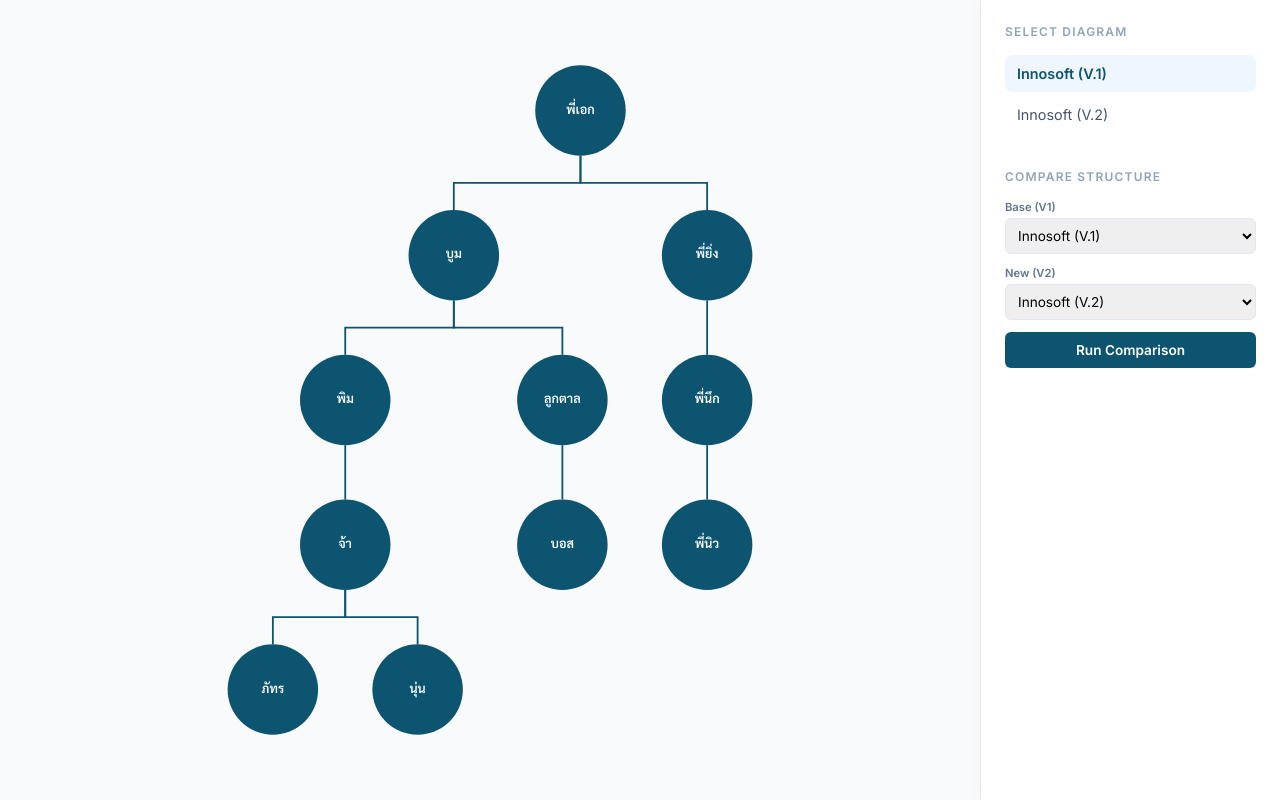
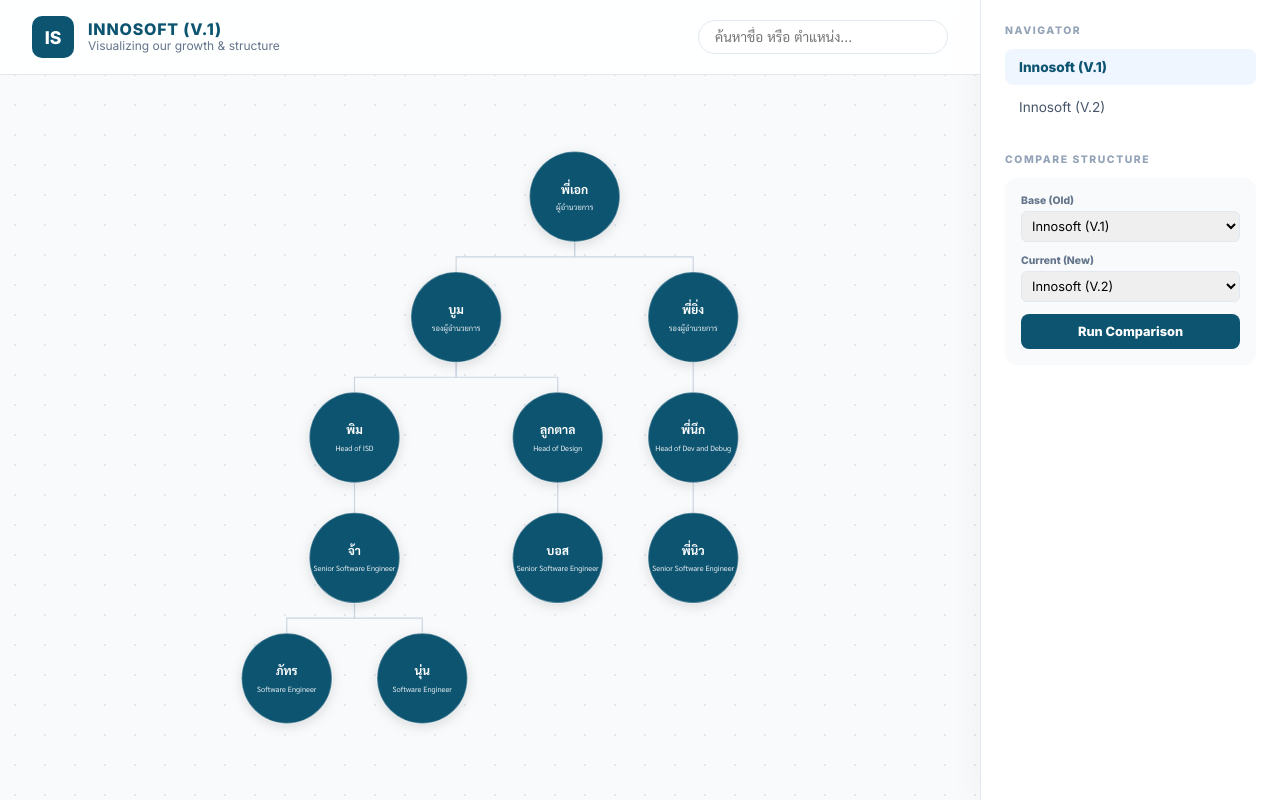
Before and after one commit to singhanat/innosoft, a plain HTML site: page org-chart/index.html in a window 1280 px wide. Drawn offline with Linux system fonts and the light colour scheme.

Commit message:
ค่อนข้างดีละ

```diff
--- a/org-chart/diagrams/innosoft-v01.json
+++ b/org-chart/diagrams/innosoft-v01.json
@@ -1,46 +1,57 @@
 {
     "พี่เอก": {
         "level": 1,
-        "under": null
+        "under": null,
+        "position": "ผู้อำนวยการ"
     },
     "บูม": {
         "level": 2,
-        "under": "พี่เอก"
+        "under": "พี่เอก",
+        "position": "รองผู้อำนวยการ"
     },
     "พี่ยิ่ง": {
         "level": 2,
-        "under": "พี่เอก"
+        "under": "พี่เอก",
+        "position": "รองผู้อำนวยการ"
     },
     "พิม": {
         "level": 3,
-        "under": "บูม"
+        "under": "บูม",
+        "position": "Head of ISD"
     },
     "ลูกตาล": {
         "level": 3,
-        "under": "บูม"
+        "under": "บูม",
+        "position": "Head of Design"
     },
     "พี่นึก": {
         "level": 3,
-        "under": "พี่ยิ่ง"
+        "under": "พี่ยิ่ง",
+        "position": "Head of Dev and Debug"
     },
     "พี่นิว": {
         "level": 4,
-        "under": "พี่นึก"
+        "under": "พี่นึก",
+        "position": "Senior Software Engineer"
     },
     "จ้า": {
         "level": 4,
-        "under": "พิม"
+        "under": "พิม",
+        "position": "Senior Software Engineer"
     },
     "บอส": {
         "level": 4,
-        "under": "ลูกตาล"
+        "under": "ลูกตาล",
+        "position": "Senior Software Engineer"
     },
     "ภัทร": {
         "level": 5,
-        "under": "จ้า"
+        "under": "จ้า",
+        "position": "Software Engineer"
     },
     "นุ่น": {
         "level": 5,
-        "under": "จ้า"
+        "under": "จ้า",
+        "position": "Software Engineer"
     }
 }
--- a/org-chart/index.html
+++ b/org-chart/index.html
@@ -4,17 +4,33 @@
 <head>
     <meta charset="UTF-8">
     <meta name="viewport" content="width=device-width, initial-scale=1.0">
-    <title>Organization Chart</title>
+    <title>Innosoft Organization Chart</title>
     <link rel="stylesheet" href="style.css">
     <link rel="preconnect" href="https://fonts.googleapis.com">
     <link rel="preconnect" href="https://fonts.gstatic.com" crossorigin>
-    <link href="https://fonts.googleapis.com/css2?family=Inter:wght@400;600&family=Sarabun:wght@400;600&display=swap"
+    <link
+        href="https://fonts.googleapis.com/css2?family=Inter:wght@400;600;800&family=Sarabun:wght@400;600;700&display=swap"
         rel="stylesheet">
 </head>
 
 <body>
     <div class="app-container">
         <main>
+            <!-- Branding Header -->
+            <header class="chart-header">
+                <div class="logo-area">
+                    <div class="logo-box">IS</div>
+                    <div class="company-info">
+                        <h1 id="diagram-title">Innosoft Org Chart</h1>
+                        <p id="diagram-subtitle">Visualizing our growth & structure</p>
+                    </div>
+                </div>
+
+                <div class="search-container">
+                    <input type="text" id="search-input" placeholder="ค้นหาชื่อ หรือ ตำแหน่ง...">
+                </div>
+            </header>
+
             <div id="chart-container">
                 <svg id="chart-svg"></svg>
             </div>
@@ -22,7 +38,7 @@
 
         <aside class="sidebar">
             <div class="sidebar-section">
-                <h3>SELECT DIAGRAM</h3>
+                <h3>NAVIGATOR</h3>
                 <ul id="diagram-list">
                     <!-- Menu items will be injected here -->
                 </ul>
@@ -32,27 +48,29 @@
                 <h3>COMPARE STRUCTURE</h3>
                 <div class="compare-controls">
                     <div class="select-group">
-                        <label>Base (V1)</label>
+                        <label>Base (Old)</label>
                         <select id="compare-base"></select>
                     </div>
                     <div class="select-group">
-                        <label>New (V2)</label>
+                        <label>Current (New)</label>
                         <select id="compare-target"></select>
                     </div>
                     <button id="btn-compare" class="compare-btn">Run Comparison</button>
-                    <button id="btn-clear-compare" class="clear-btn" style="display:none">Clear</button>
+                    <button id="btn-clear-compare" class="clear-btn" style="display:none">Back to Standard View</button>
                 </div>
             </div>
 
+            <!-- Softened Legend for Internal Comm -->
             <div class="legend" id="compare-legend" style="display:none">
+                <div class="legend-header">COMPARISON KEY</div>
                 <div class="legend-item"><span class="legend-color" style="background: var(--diff-promoted)"></span>
-                    เลื่อนตำแหน่ง (Promoted)</div>
-                <div class="legend-item"><span class="legend-color" style="background: var(--diff-demoted)"></span>
-                    ปรับลดตำแหน่ง (Demoted)</div>
+                    พัฒนาบทบาทใหม่ (Advanced Role)</div>
+                <div class="legend-item"><span class="legend-color" style="background: var(--diff-realigned)"></span>
+                    ปรับโครงสร้างเพื่อความเหมาะสม (Re-aligned)</div>
                 <div class="legend-item"><span class="legend-color" style="background: var(--diff-moved)"></span>
-                    เปลี่ยนสายการรายงาน (Reporting Change)</div>
+                    เปลี่ยนสายงาน/หัวหน้าทีม (New Team)</div>
                 <div class="legend-item"><span class="legend-color" style="background: var(--diff-new)"></span>
-                    พนักงานเข้าใหม่ (New)</div>
+                    สมาชิกพนักงานใหม่ (Welcome New Member)</div>
             </div>
         </aside>
     </div>
--- a/org-chart/script.js
+++ b/org-chart/script.js
@@ -6,14 +6,17 @@ document.addEventListener('DOMContentLoaded', async () => {
     const btnCompare = document.getElementById('btn-compare');
     const btnClear = document.getElementById('btn-clear-compare');
     const legend = document.getElementById('compare-legend');
+    const searchInput = document.getElementById('search-input');
+    const diagramTitle = document.getElementById('diagram-title');
 
-    // Config
-    const nodeRadius = 50;
+    // Config Readable
+    const nodeRadius = 60;
     const levelSpacing = 160;
-    const horizontalSpacing = 160;
+    const horizontalSpacing = 180;
     const verticalPadding = 100;
 
     let diagrams = [];
+    let currentData = {};
 
     // Initialize
     async function init() {
@@ -25,7 +28,7 @@ document.addEventListener('DOMContentLoaded', async () => {
             populateSelects();
 
             if (diagrams.length > 0) {
-                loadDiagram(diagrams[0].file, diagrams[0].id);
+                loadDiagram(diagrams[0].file, diagrams[0].id, diagrams[0].name);
             }
         } catch (error) {
             console.error("Init error:", error);
@@ -40,7 +43,7 @@ document.addEventListener('DOMContentLoaded', async () => {
             li.id = `item-${diag.id}`;
             li.textContent = diag.name;
             li.onclick = () => {
-                loadDiagram(diag.file, diag.id);
+                loadDiagram(diag.file, diag.id, diag.name);
                 btnClear.click(); // Reset compare view
             };
             diagramList.appendChild(li);
@@ -59,20 +62,22 @@ document.addEventListener('DOMContentLoaded', async () => {
         return await response.json();
     }
 
-    async function loadDiagram(fileName, id) {
+    async function loadDiagram(fileName, id, name) {
         document.querySelectorAll('.diagram-item').forEach(el => el.classList.remove('active'));
         const activeItem = document.getElementById(`item-${id}`);
         if (activeItem) activeItem.classList.add('active');
 
-        const data = await fetchData(fileName);
-        renderChart(data);
+        diagramTitle.textContent = name;
+        currentData = await fetchData(fileName);
+        renderChart(currentData);
     }
 
     btnCompare.onclick = async () => {
         const baseData = await fetchData(compareBase.value);
         const targetData = await fetchData(compareTarget.value);
 
-        const diffData = calculateAdministrativeDiff(baseData, targetData);
+        const diffData = calculateSoftenedDiff(baseData, targetData);
+        diagramTitle.textContent = "Organization Re-alignment Analysis";
         renderChart(diffData, true);
 
         btnClear.style.display = 'block';
@@ -81,12 +86,13 @@ document.addEventListener('DOMContentLoaded', async () => {
 
     btnClear.onclick = () => {
         const activeDiag = diagrams.find(d => document.getElementById(`item-${d.id}`).classList.contains('active'));
-        if (activeDiag) loadDiagram(activeDiag.file, activeDiag.id);
+        if (activeDiag) loadDiagram(activeDiag.file, activeDiag.id, activeDiag.name);
         btnClear.style.display = 'none';
         legend.style.display = 'none';
+        searchInput.value = '';
     };
 
-    function calculateAdministrativeDiff(base, target) {
+    function calculateSoftenedDiff(base, target) {
         const result = JSON.parse(JSON.stringify(target));
 
         Object.keys(result).forEach(name => {
@@ -96,23 +102,45 @@ document.addEventListener('DOMContentLoaded', async () => {
             if (!oldValue) {
                 result[name].diff = 'new';
             } else {
-                // Administrative focus logic:
-                // 1. Level up (smaller number) => Promoted
-                // 2. Level down (larger number) => Demoted
-                // 3. Same level but boss changed => Moved
-
+                // Softened labels
                 if (newValue.level < oldValue.level) {
                     result[name].diff = 'promoted';
                 } else if (newValue.level > oldValue.level) {
-                    result[name].diff = 'demoted';
+                    result[name].diff = 'realigned'; // Neutral term for demotion
                 } else if (newValue.under !== oldValue.under) {
                     result[name].diff = 'moved';
                 }
             }
         });
-
         return result;
     }
+
+    // SEARCH & HIGHLIGHT
+    searchInput.oninput = (e) => {
+        const term = e.target.value.toLowerCase().trim();
+        const nodes = document.querySelectorAll('.node-group');
+        const lines = document.querySelectorAll('.connector-line');
+
+        if (!term) {
+            nodes.forEach(n => n.classList.remove('faded', 'highlighted'));
+            lines.forEach(l => l.classList.remove('faded'));
+            return;
+        }
+
+        nodes.forEach(n => {
+            const name = n.getAttribute('data-name').toLowerCase();
+            const pos = n.getAttribute('data-pos').toLowerCase();
+            if (name.includes(term) || pos.includes(term)) {
+                n.classList.remove('faded');
+                n.classList.add('highlighted');
+            } else {
+                n.classList.add('faded');
+                n.classList.remove('highlighted');
+            }
+        });
+
+        lines.forEach(l => l.classList.add('faded'));
+    };
 
     function renderChart(rawData, isDiff = false) {
         svg.innerHTML = '';
@@ -122,6 +150,7 @@ document.addEventListener('DOMContentLoaded', async () => {
         Object.entries(rawData).forEach(([name, info]) => {
             nodes[name] = {
                 name,
+                position: info.position || '',
                 level: info.level,
                 under: info.under,
                 diff: info.diff,
@@ -177,6 +206,8 @@ document.addEventListener('DOMContentLoaded', async () => {
         function draw(node) {
             const group = document.createElementNS("http://www.w3.org/2000/svg", "g");
             group.setAttribute("class", "node-group");
+            group.setAttribute("data-name", node.name);
+            group.setAttribute("data-pos", node.position);
 
             const circle = document.createElementNS("http://www.w3.org/2000/svg", "circle");
             circle.setAttribute("cx", node.x);
@@ -187,14 +218,23 @@ document.addEventListener('DOMContentLoaded', async () => {
             if (isDiff && node.diff) nodeClass += ` node-${node.diff}`;
             circle.setAttribute("class", nodeClass);
 
-            const text = document.createElementNS("http://www.w3.org/2000/svg", "text");
-            text.setAttribute("x", node.x);
-            text.setAttribute("y", node.y);
-            text.setAttribute("class", "node-text");
-            text.textContent = node.name;
+            // Name Text
+            const textName = document.createElementNS("http://www.w3.org/2000/svg", "text");
+            textName.setAttribute("x", node.x);
+            textName.setAttribute("y", node.y - 8);
+            textName.setAttribute("class", "node-name");
+            textName.textContent = node.name;
+
+            // Position Text
+            const textPos = document.createElementNS("http://www.w3.org/2000/svg", "text");
+            textPos.setAttribute("x", node.x);
+            textPos.setAttribute("y", node.y + 18);
+            textPos.setAttribute("class", "node-pos");
+            textPos.textContent = node.position;
 
             group.appendChild(circle);
-            group.appendChild(text);
+            group.appendChild(textName);
+            group.appendChild(textPos);
             gNodes.appendChild(group);
 
             if (node.children.length > 0) {
@@ -209,7 +249,7 @@ document.addEventListener('DOMContentLoaded', async () => {
                     line.setAttribute("d", d);
 
                     let lineClass = "connector-line";
-                    if (isDiff && (child.diff || node.diff)) {
+                    if (isDiff && (child.diff)) {
                         lineClass += " line-highlight";
                     }
                     line.setAttribute("class", lineClass);
@@ -222,7 +262,7 @@ document.addEventListener('DOMContentLoaded', async () => {
         draw(root);
 
         const bbox = svg.getBBox();
-        const padding = 100;
+        const padding = 150; // Tighter margin to make it appear larger
         svg.setAttribute("viewBox", `${bbox.x - padding / 2} ${bbox.y - padding / 2} ${bbox.width + padding} ${bbox.height + padding}`);
     }
 
--- a/org-chart/style.css
+++ b/org-chart/style.css
@@ -1,19 +1,16 @@
 :root {
     --primary-color: #0d5471;
-    --text-color: #ffffff;
+    --accent-color: #38bdf8;
+    --text-color: #1e293b;
     --bg-color: #f8fafc;
-    --line-color: #0d5471;
+    --line-color: #cbd5e1;
     --font-main: 'Inter', 'Sarabun', sans-serif;
 
-    /* Administrative Diff Colors */
-    --diff-promoted: #22c55e;
-    /* Green */
-    --diff-demoted: #ef4444;
-    /* Red */
+    /* Administrative Diff Colors - Softened for Townhall */
+    --diff-promoted: #10b981;
+    --diff-realigned: #64748b;
     --diff-moved: #f59e0b;
-    /* Orange */
     --diff-new: #06b6d4;
-    /* Cyan */
 }
 
 * {
@@ -25,8 +22,9 @@
 body {
     background-color: var(--bg-color);
     font-family: var(--font-main);
-    color: #334155;
+    color: var(--text-color);
     overflow: hidden;
+    height: 100vh;
 }
 
 .app-container {
@@ -36,56 +34,131 @@ body {
     overflow: hidden;
 }
 
+/* MAIN AREA */
 main {
     flex: 1;
-    padding: 20px;
+    display: flex;
+    flex-direction: column;
+    overflow: hidden;
+    height: 100vh;
+    background-image: radial-gradient(#e2e8f0 1.2px, transparent 1.2px);
+    background-size: 30px 30px;
+}
+
+.chart-header {
+    flex-shrink: 0;
+    padding: 16px 32px;
+    background: rgba(255, 255, 255, 0.85);
+    backdrop-filter: blur(10px);
+    border-bottom: 1px solid #e2e8f0;
+    display: flex;
+    justify-content: space-between;
+    align-items: center;
+    z-index: 100;
+}
+
+.logo-area {
+    display: flex;
+    align-items: center;
+    gap: 14px;
+}
+
+.logo-box {
+    width: 42px;
+    height: 42px;
+    background: var(--primary-color);
+    color: white;
+    font-weight: 800;
+    border-radius: 10px;
+    display: flex;
+    align-items: center;
+    justify-content: center;
+    font-size: 1.1rem;
+}
+
+.company-info h1 {
+    font-size: 1rem;
+    font-weight: 800;
+    color: var(--primary-color);
+    text-transform: uppercase;
+    letter-spacing: 0.05em;
+    line-height: 1.1;
+}
+
+.company-info p {
+    font-size: 0.75rem;
+    color: #64748b;
+}
+
+.search-container input {
+    width: 250px;
+    padding: 8px 16px;
+    border: 1px solid #e2e8f0;
+    border-radius: 20px;
+    font-family: inherit;
+    font-size: 0.85rem;
+    background: #fff;
+    transition: all 0.2s;
+    outline: none;
+}
+
+/* CHART CONTAINER */
+#chart-container {
+    flex: 1;
+    width: 100%;
+    height: 100%;
+    position: relative;
     display: flex;
     justify-content: center;
     align-items: center;
     overflow: hidden;
-    position: relative;
-    height: 100%;
+    /* CRITICAL: No overflow allowed */
+    padding: 20px;
 }
 
-#chart-container {
+svg {
     width: 100%;
     height: 100%;
-    display: flex;
-    justify-content: center;
-    align-items: center;
-    position: relative;
+    display: block;
+    /* Use preserveAspectRatio for the best scaling behavior */
 }
 
+/* SIDEBAR */
 .sidebar {
     width: 300px;
+    flex-shrink: 0;
     background: #ffffff;
     border-left: 1px solid #e2e8f0;
     padding: 24px;
     display: flex;
     flex-direction: column;
-    gap: 32px;
-    box-shadow: -4px 0 15px rgba(0, 0, 0, 0.02);
+    gap: 24px;
+    overflow-y: auto;
+    box-shadow: -4px 0 30px rgba(0, 0, 0, 0.04);
 }
 
 .sidebar-section h3 {
-    font-size: 0.75rem;
+    font-size: 0.65rem;
     font-weight: 800;
     color: #94a3b8;
-    letter-spacing: 0.1em;
-    margin-bottom: 16px;
+    letter-spacing: 0.15em;
+    margin-bottom: 12px;
 }
 
 #diagram-list {
     list-style: none;
+    padding: 0;
+    margin: 0;
 }
 
 .diagram-item {
-    padding: 10px 12px;
+    padding: 10px 14px;
     margin-bottom: 4px;
     border-radius: 8px;
     cursor: pointer;
-    font-size: 0.9rem;
+    font-size: 0.85rem;
     color: #475569;
+    font-weight: 500;
     transition: all 0.2s;
 }
 
@@ -96,44 +169,43 @@ main {
 .diagram-item.active {
     background: #eff6ff;
     color: var(--primary-color);
-    font-weight: 600;
+    font-weight: 700;
 }
 
-/* Compare controls */
 .compare-controls {
     display: flex;
     flex-direction: column;
     gap: 12px;
-}
-
-.select-group {
-    display: flex;
-    flex-direction: column;
-    gap: 4px;
+    padding: 16px;
+    background: #f8fafc;
+    border-radius: 12px;
 }
 
 .select-group label {
-    font-size: 0.7rem;
+    font-size: 0.65rem;
+    font-weight: 700;
     color: #64748b;
-    font-weight: 600;
+    margin-bottom: 4px;
+    display: block;
 }
 
 select {
-    padding: 8px;
+    width: 100%;
+    padding: 6px;
     border: 1px solid #e2e8f0;
     border-radius: 6px;
     font-family: inherit;
-    font-size: 0.85rem;
+    font-size: 0.8rem;
 }
 
 button {
     padding: 10px;
-    border-radius: 6px;
+    border-radius: 8px;
     border: none;
     cursor: pointer;
     font-family: inherit;
-    font-weight: 600;
-    font-size: 0.85rem;
+    font-weight: 700;
+    font-size: 0.8rem;
     transition: all 0.2s;
 }
 
@@ -142,31 +214,35 @@ button {
     color: white;
 }
 
-.compare-btn:hover {
-    opacity: 0.9;
+.clear-btn {
+    background: #fee2e2;
+    color: #b91c1c;
 }
 
-.clear-btn {
-    background: #f1f5f9;
-    color: #64748b;
+/* LEGEND */
+.legend {
+    margin-top: auto;
+    background: #f8fafc;
+    padding: 16px;
+    border-radius: 12px;
+    display: flex;
+    flex-direction: column;
+    gap: 10px;
 }
 
-/* Legend */
-.legend {
-    margin-top: auto;
-    padding-top: 20px;
-    border-top: 1px solid #e2e8f0;
-    display: flex;
-    flex-direction: column;
-    gap: 8px;
+.legend-header {
+    font-size: 0.6rem;
+    font-weight: 800;
+    color: #94a3b8;
+    margin-bottom: 2px;
 }
 
 .legend-item {
     display: flex;
     align-items: center;
-    gap: 8px;
-    font-size: 0.75rem;
-    color: #64748b;
+    gap: 10px;
+    font-size: 0.7rem;
+    color: #475569;
 }
 
 .legend-color {
@@ -175,45 +251,58 @@ button {
     border-radius: 3px;
 }
 
-/* Node/Line Styles */
-svg {
-    width: 100%;
-    height: 100%;
-    max-width: 100%;
-    max-height: 100%;
-    display: block;
-}
-
+/* VISUAL REFINEMENT */
 .node-circle {
     fill: var(--primary-color);
-    stroke-width: 0;
+    stroke: rgba(255, 255, 255, 0.3);
+    stroke-width: 2px;
+    filter: drop-shadow(0 4px 8px rgba(0, 0, 0, 0.12));
     transition: all 0.3s;
 }
 
-.node-text {
+.node-name {
     fill: white;
-    font-size: 14px;
-    font-weight: 600;
+    font-size: 16px;
+    /* Increased for readability */
+    font-weight: 700;
     text-anchor: middle;
     dominant-baseline: middle;
     font-family: 'Sarabun', sans-serif;
-    pointer-events: none;
+}
+
+.node-pos {
+    fill: rgba(255, 255, 255, 0.9);
+    font-size: 10px;
+    /* Increased for readability */
+    font-weight: 400;
+    text-anchor: middle;
+    font-family: 'Sarabun', sans-serif;
 }
 
 .connector-line {
     fill: none;
     stroke: var(--line-color);
-    stroke-width: 2px;
-    transition: all 0.3s;
+    stroke-width: 1.5px;
 }
 
-/* Diff Specific Classes */
+.node-group.faded {
+    opacity: 0.1;
+    filter: grayscale(1);
+}
+
+.node-group.highlighted {
+    transform: scale(1.15);
+    filter: drop-shadow(0 0 12px var(--accent-color));
+}
+
+/* Diff States */
 .node-promoted {
     fill: var(--diff-promoted) !important;
 }
 
-.node-demoted {
-    fill: var(--diff-demoted) !important;
+.node-realigned {
+    fill: var(--diff-realigned) !important;
+    opacity: 0.8;
 }
 
 .node-moved {
@@ -223,7 +312,3 @@ svg {
 .node-new {
     fill: var(--diff-new) !important;
 }
-
-.line-highlight {
-    stroke-width: 3px !important;
-}
```
Also changed, not shown: org-chart/diagrams/innosoft-v02.json (+22 -11 lines).
